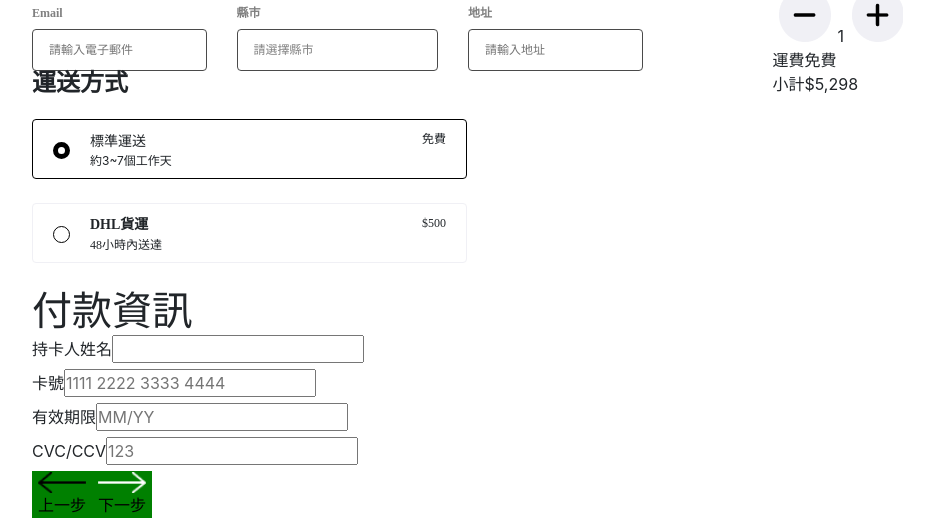
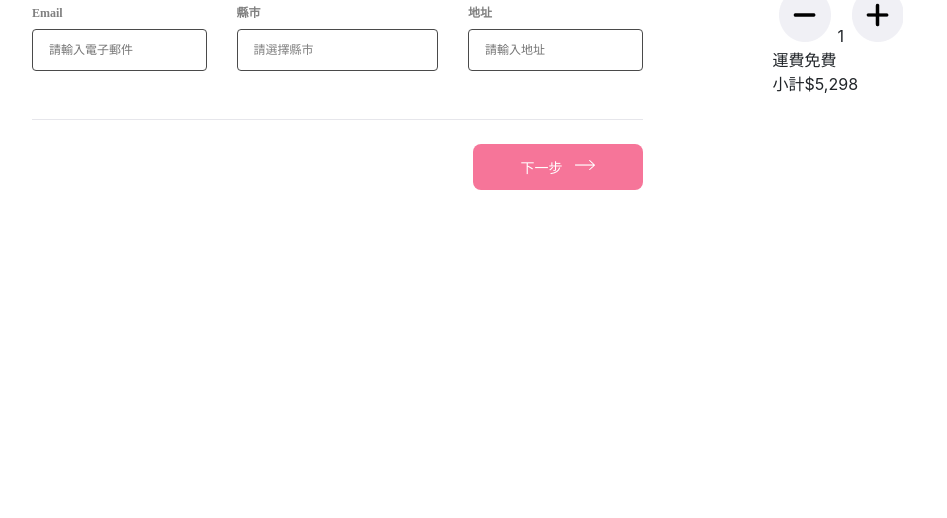
Before and after one commit to MikeLee0358/ac, a Vue app: page /#/home in a window 1280 px wide. Shown: the part 316-834 px from the top of the page, without its empty margins (53-1000 px from the left). After the commit the page ends 800 px from the top, so only its background shows below. Built offline with nearby package versions, Linux system fonts and the light colour scheme.

Commit message:
done btn scss

```diff
--- a/src/components/BtnGroup.vue
+++ b/src/components/BtnGroup.vue
@@ -1,18 +1,29 @@
 <template>
-  <section>
-    <button class="previous">
+  <section class="buttons">
+    <button
+      class="previous"
+      @click.stop.prevent="page--"
+      :class="{ transparent: page === 1 }"
+      :disabled="page === 1"
+    >
       <img src="../assets/left-arrow@2x.png" alt="previous-step" />
       <span>上一步</span>
     </button>
-    <button class="next">
-      <img src="../assets/right-arrow@2x.png" alt="next-step" />
-      <span>下一步</span>
+
+    <button class="next" @click.stop.prevent="page++ >= 3 ? (page = 3) : null">
+      <span>{{ page === 3 ? "確認下單" : "下一步" }}</span>
+      <img
+        src="../assets/right-arrow@2x.png"
+        alt="next-step"
+        :class="{ none: page === 3 }"
+      />
     </button>
   </section>
 </template>
 
-<style scoped>
-button {
-  background: green;
-}
-</style>
+<script setup>
+import { inject } from "vue";
+const page = inject("page");
+</script>
+
+<style src="../scss/components/BtnGroup.scss" scoped></style>
--- a/src/components/FormPanel.vue
+++ b/src/components/FormPanel.vue
@@ -1,11 +1,11 @@
 <template>
   <form class="form">
     <!-- part 1 -->
-    <FormAddress />
+    <FormAddress :class="{ none: page !== 1 }" />
     <!-- part 2 -->
-    <FormShipping />
+    <FormShipping :class="{ none: page !== 2 }" />
     <!-- part 3 -->
-    <FormPayment />
+    <FormPayment :class="{ none: page !== 3 }" />
     <!-- btn Group -->
     <BtnGroup />
   </form>
@@ -16,5 +16,7 @@ import FormAddress from "./FormAddress.vue";
 import FormShipping from "./FormShipping.vue";
 import FormPayment from "./FormPayment.vue";
 import BtnGroup from "./BtnGroup.vue";
-
+defineProps({
+  page: Object,
+});
 </script>
--- a/src/components/FormPayment.vue
+++ b/src/components/FormPayment.vue
@@ -1,9 +1,10 @@
 <template>
+  <section class="payment">
     <h1>付款資訊</h1>
     <section class="credit-info">
       <div class="owner">
         <label>持卡人姓名</label>
-      <input type="text" />
+        <input type="text" placeholder="John Doe" />
       </div>
       <div class="number">
         <label>卡號</label>
@@ -14,8 +15,11 @@
         <input type="text" placeholder="MM/YY" />
       </div>
       <div class="password">
-      <label>CVC/CCV</label>
+        <label>CVC / CCV</label>
         <input type="text" placeholder="123" />
       </div>
     </section>
+  </section>
 </template>
+
+<style src="../scss/components/formPayment.scss" scoped></style>
--- a/src/components/FormShipping.vue
+++ b/src/components/FormShipping.vue
@@ -1,11 +1,13 @@
 <template>
-  <h1>運送方式</h1>
-  <div class="shipping-info" v-for="ship in shipping" :key.id="ship.id">
-    <input type="radio" class="radio" name="radio" :class="{ default: ship.id === 0 }" />
-    <p class="title">{{ ship.title }}</p>
-    <p class="description">{{ ship.description }}</p>
-    <p class="price">{{ ship.price }}</p>
-  </div>
+  <section class="shipping">
+    <h1>運送方式</h1>
+    <label class="shipping-info" v-for="ship in shipping" :key.id="ship.id">
+      <input type="radio" class="radio" name="radio" :checked="ship.id === 0" />
+      <p class="title">{{ ship.title }}</p>
+      <p class="description">{{ ship.description }}</p>
+      <p class="price">{{ ship.price }}</p>
+    </label>
+  </section>
 </template>
 
 <script setup>
--- a/src/components/StepperPanel.vue
+++ b/src/components/StepperPanel.vue
@@ -20,7 +20,8 @@
 
 <script setup>
 import "../scss/components/StpperPanel.scss";
-const props = defineProps(["stepperData"]);
-// 傳入的頁碼
-const page = 1;
+defineProps({
+  stepperData: Array,
+  page: Object,
+});
 </script>
--- /dev/null
+++ b/src/scss/components/BtnGroup.scss
@@ -0,0 +1,32 @@
+.buttons {
+  display: flex;
+  justify-content: space-between;
+  margin-top: 48px;
+  border-top: 1px solid #e6e6eb;
+  @include fontStyle(Inter, 14px, 400, 20px);
+  img {
+    width: 20px;
+    height: 10px;
+    transform: translateY(-2px);
+  }
+  .next,
+  .previous {
+    display: flex;
+    align-items: center;
+    gap: 12.5px;
+    margin-top: 24px;
+  }
+  .next {
+    padding: 14.5px 47.5px;
+    background: #f67599;
+    border-radius: 8px;
+    color: $white;
+    @include fontStyle(Inter, 14px, 500, 17px);
+  }
+  .none {
+    display: none;
+  }
+  .transparent {
+    opacity: 0;
+  }
+}
--- a/src/scss/components/FormAddress.scss
+++ b/src/scss/components/FormAddress.scss
@@ -60,3 +60,6 @@
     }
   }
 }
+.none {
+  display: none;
+}
--- a/src/scss/components/FormShipping.scss
+++ b/src/scss/components/FormShipping.scss
@@ -1,8 +1,8 @@
+.shipping {
   h1 {
     @include fontStyle(Noto Sans TC, 24px, 700, 24px);
     margin-bottom: 24px;
   }
-
   .shipping-info {
     display: grid;
     grid-template-columns: auto 1fr auto;
@@ -29,7 +29,7 @@ h1 {
         border: 5px solid $black;
       }
     }
-  .default {
+    .radio:checked {
       border: 5px solid $black;
     }
     .title {
@@ -51,3 +51,8 @@ h1 {
       font-weight: 700;
     }
   }
+}
+
+.none {
+  display: none;
+}
--- /dev/null
+++ b/src/scss/components/formPayment.scss
@@ -0,0 +1,37 @@
+.payment {
+  h1 {
+    @include fontStyle(Noto Sans TC, 24px, 700, 24px);
+    margin-bottom: 24px;
+  }
+  .credit-info {
+    display: flex;
+    flex-flow: row wrap;
+    gap: 24px 30px;
+    div {
+      display: flex;
+      flex-direction: column;
+      @include fontStyle(Noto Sans TC, 12px, 700, 16px);
+      label {
+        color: #808080;
+      }
+      input {
+        padding: 12px 18px;
+        border: 1px solid #4a4a4a;
+        border-radius: 4px;
+        font-weight: 400;
+        color: #999999;
+      }
+    }
+    .owner,
+    .number {
+      flex-basis: 60%;
+    }
+    .valid,
+    .password {
+      flex-basis: 45%;
+    }
+  }
+}
+.none {
+  display: none;
+}
--- a/src/views/HomePage.vue
+++ b/src/views/HomePage.vue
@@ -1,7 +1,7 @@
 <template>
   <main class="container">
-    <StepperPanel :stepper-data="data.stepperData" />
-    <FormPanel />
+    <StepperPanel :stepper-data="data.stepperData" :page="page" />
+    <FormPanel :page="page" />
     <CartPanel />
   </main>
 </template>
@@ -28,12 +28,12 @@ const data = ref({
       title: "付款資訊",
     },
   ],
-  formData: {},
-  CartData: {},
 });
 const shipping = ref([
   { id: 0, title: "標準運送", description: "約3~7個工作天", price: "免費" },
   { id: 1, title: "DHL貨運", description: "48小時內送達", price: "$500" },
 ]);
+const page = ref(1);
+provide("page", page);
 provide("shipping", shipping);
 </script>
```
Also changed, not shown: src/scss/components/FormPanel.scss (deleted). Lines whose indentation alone changed are shown as unchanged.
